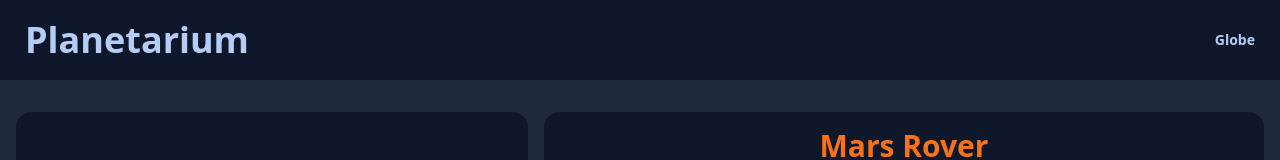
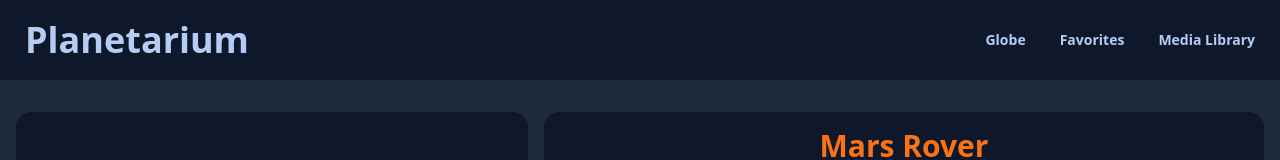
Before and after one commit to nprasad2077/nasa_capstone, a React (Vite) app: page / in a window 1280 px wide. Shown: the top 160 px of the page. Built offline with nearby package versions, Linux system fonts and the light colour scheme; no server answers.

Commit message:
navbar links update;

```diff
--- a/src/components/NavHeader.jsx
+++ b/src/components/NavHeader.jsx
@@ -51,9 +51,15 @@ const NavHeader = () => {
         <a class="btn btn-ghost normal-case text-4xl">Planetarium</a>
       </div>
       <div class="navbar-end">
-        <ul>
+        <ul className="flex flex-row">
           <li>
             <Link className="btn btn-ghost normal-case">Globe</Link>
+          </li>
+          <li>
+            <Link className="btn btn-ghost normal-case">Favorites</Link>
+          </li>
+          <li>
+            <Link className="btn btn-ghost normal-case">Media Library</Link>
           </li>
         </ul>
       </div>
```
